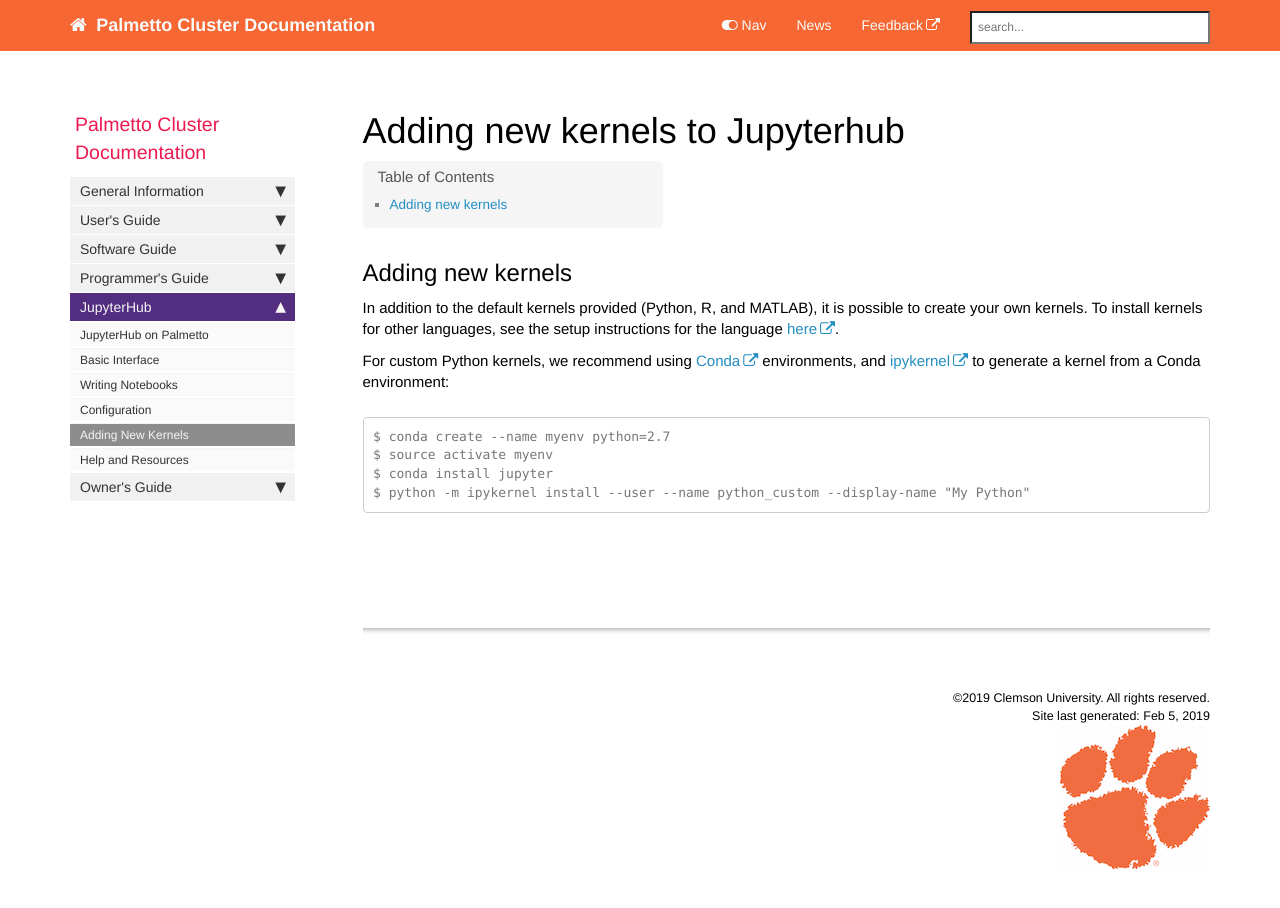
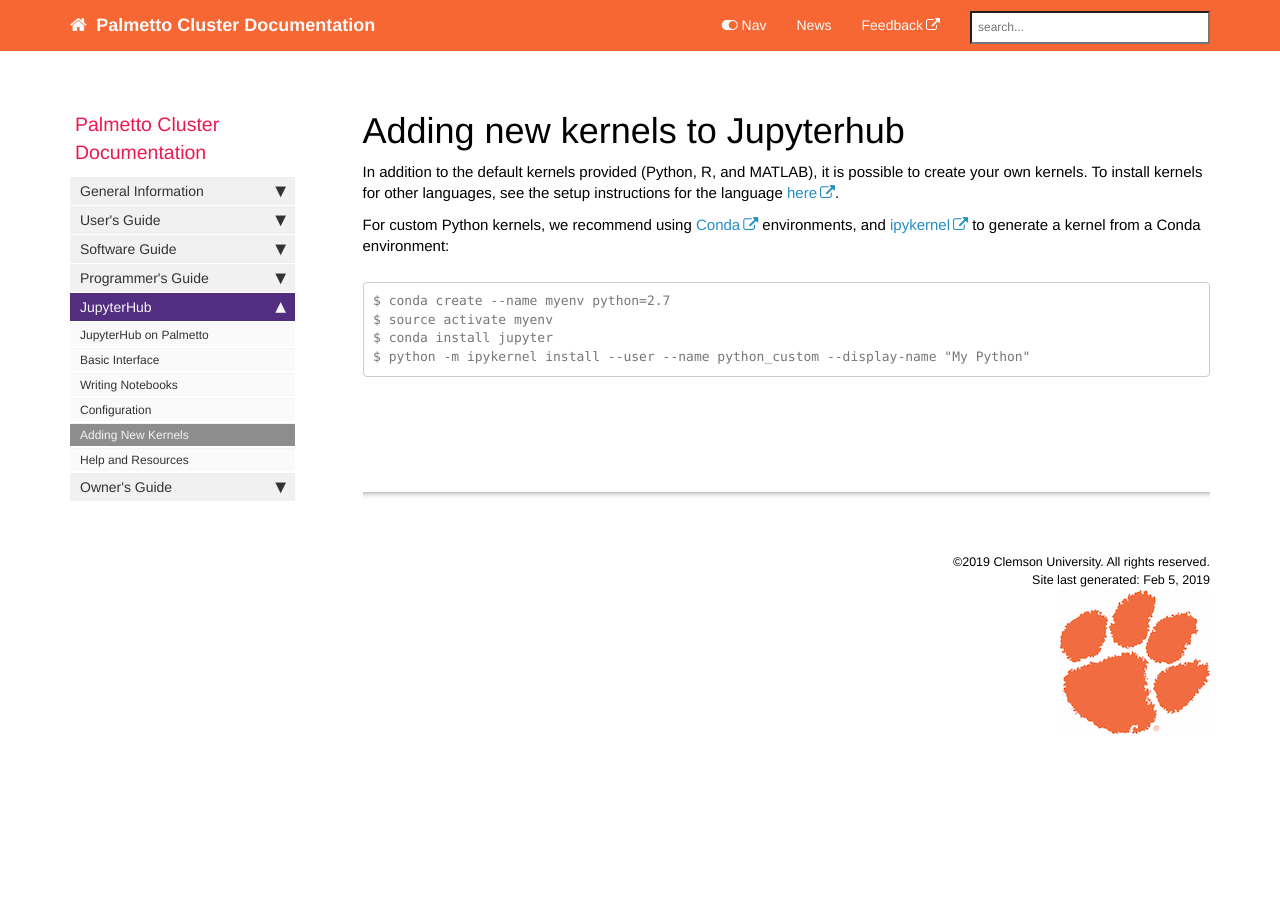
Before and after one commit to clemsonciti/palmetto-documentation, a Jekyll site: the page built from pages/documentation/jupyterhub/jupyterhub_add_kernel.md, in a window 1280 px wide and 929 px high. Shown: the top 908 px of the window. Built offline with Jekyll 4.4.1, drawn with Linux system fonts in a browser that asks for light colours; nearby versions of some CDN libraries; comment, search, counter and statistics services are not loaded.

Commit message:
remove subject line

```diff
--- a/pages/documentation/jupyterhub/jupyterhub_add_kernel.md
+++ b/pages/documentation/jupyterhub/jupyterhub_add_kernel.md
@@ -4,8 +4,6 @@
 sidebar: documentation_sidebar
 permalink: jupyterhub_add_kernel.html
 ---
-
-## Adding new kernels
 
 In addition to the default kernels provided (Python, R, and MATLAB), it is possible to create your own kernels. To install kernels for other languages, see the setup instructions for the language [here](https://github.com/ipython/ipython/wiki/IPython-kernels-for-other-languages).
 
```
